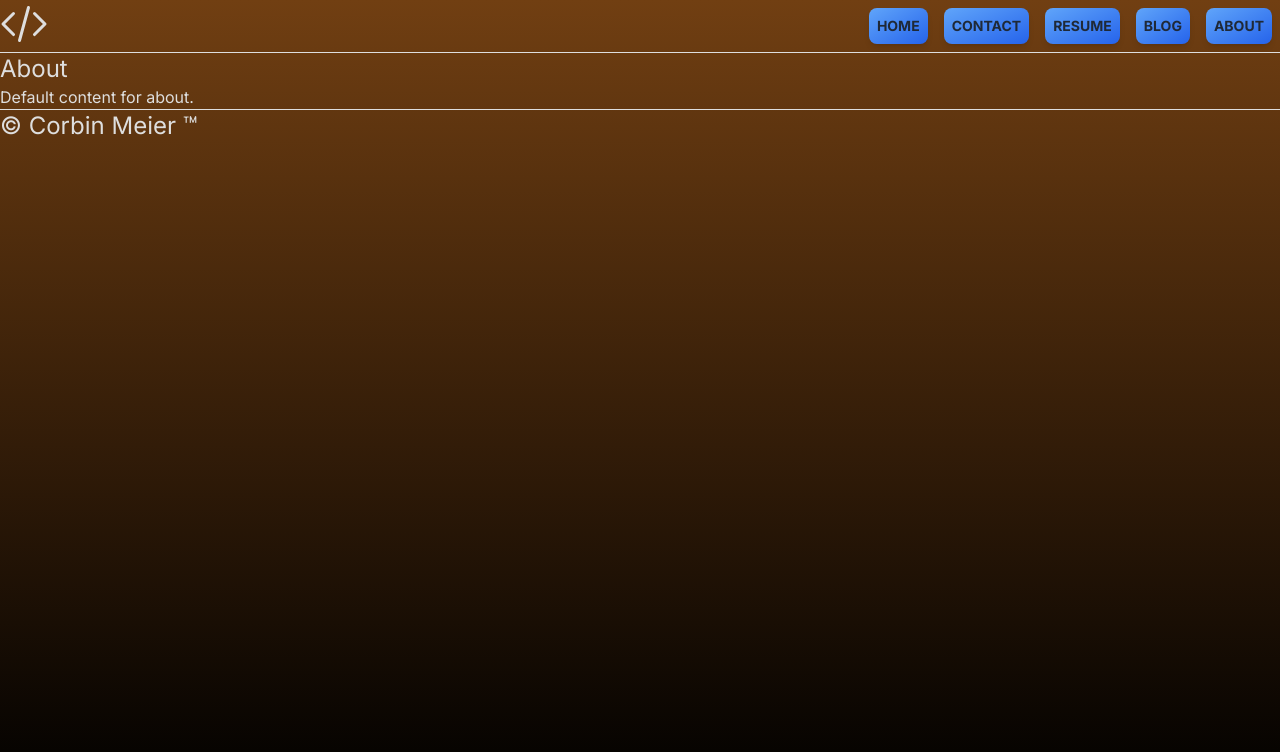
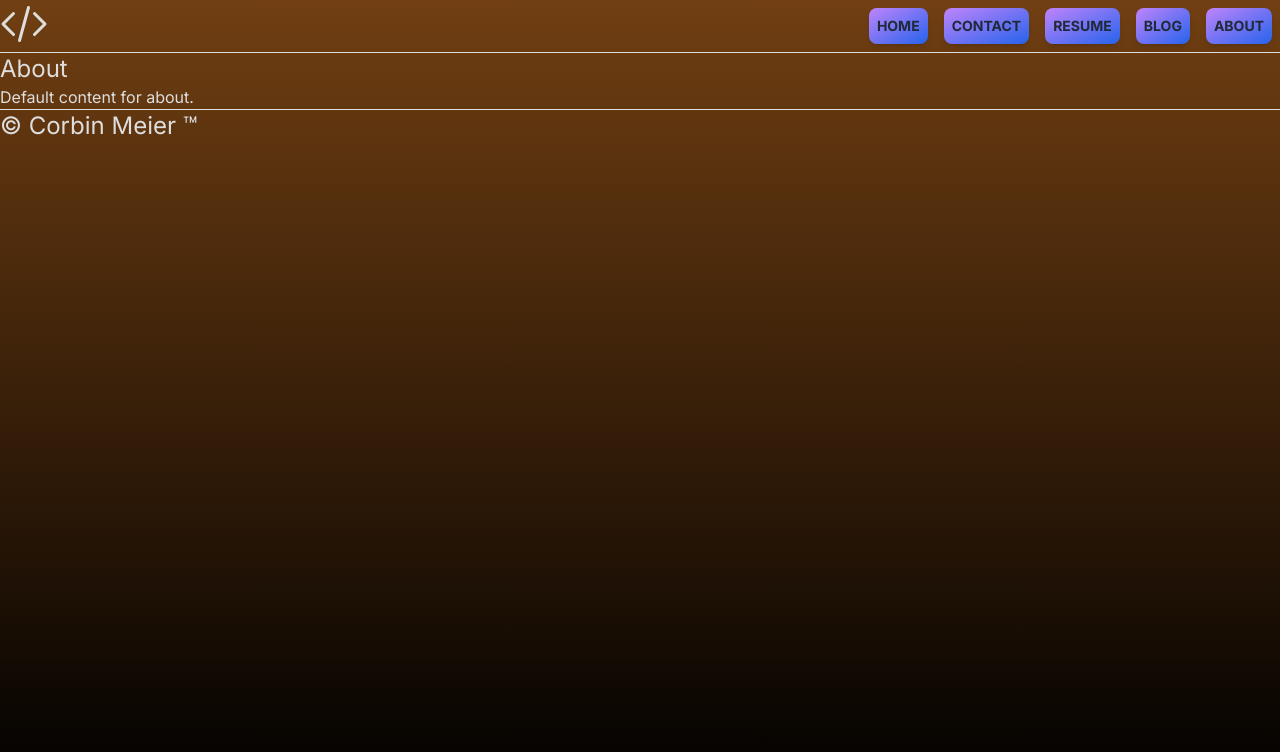
Before and after one commit to CorbinIvon/React-Lab-CSCI-031, a Next.js app: page /about in a window 1280 px wide. Shown: the top 752 px of the page. Built offline with nearby package versions, Linux system fonts and the light colour scheme.

Commit message:
Adds better color theme to navbar

```diff
--- a/src/app/components/Navbar.js
+++ b/src/app/components/Navbar.js
@@ -2,7 +2,7 @@ import { CodeBracketIcon } from '@heroicons/react/24/solid';
 
 export default function Navbar() {
   const anchorStyle =
-    'px-2 py-2 hover:text-white rounded-lg mx-2 text-sm font-bold text-gray-800 shadow-md hover:shadow-lg m-2 transition duration-500 ease-in-out transform hover:-translate-y-1 hover:scale-110 from-blue-400 to-blue-600 bg-gradient-to-br hover:from-pink-500 hover:to-yellow-500';
+    'px-2 py-2 hover:text-white rounded-lg mx-2 text-sm font-bold text-gray-800 shadow-md hover:shadow-lg m-2 transition duration-500 ease-in-out transform hover:-translate-y-1 hover:scale-110 from-purple-400 to-blue-600 bg-gradient-to-br hover:from-blue-500 hover:to-sky-500';
   // Navbar should use a map operation to produce each anchor tag.
   const navBarContent = [
     { href: '/', text: 'HOME' },
```
